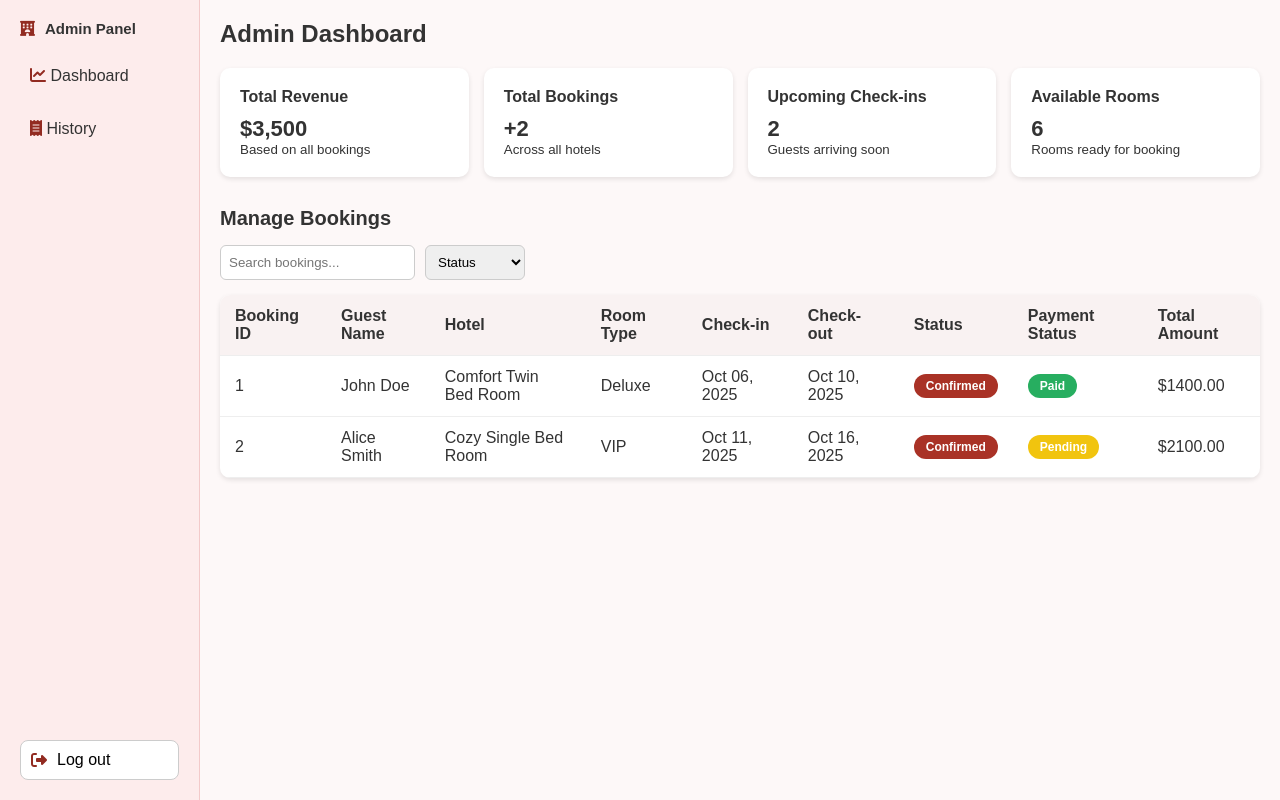
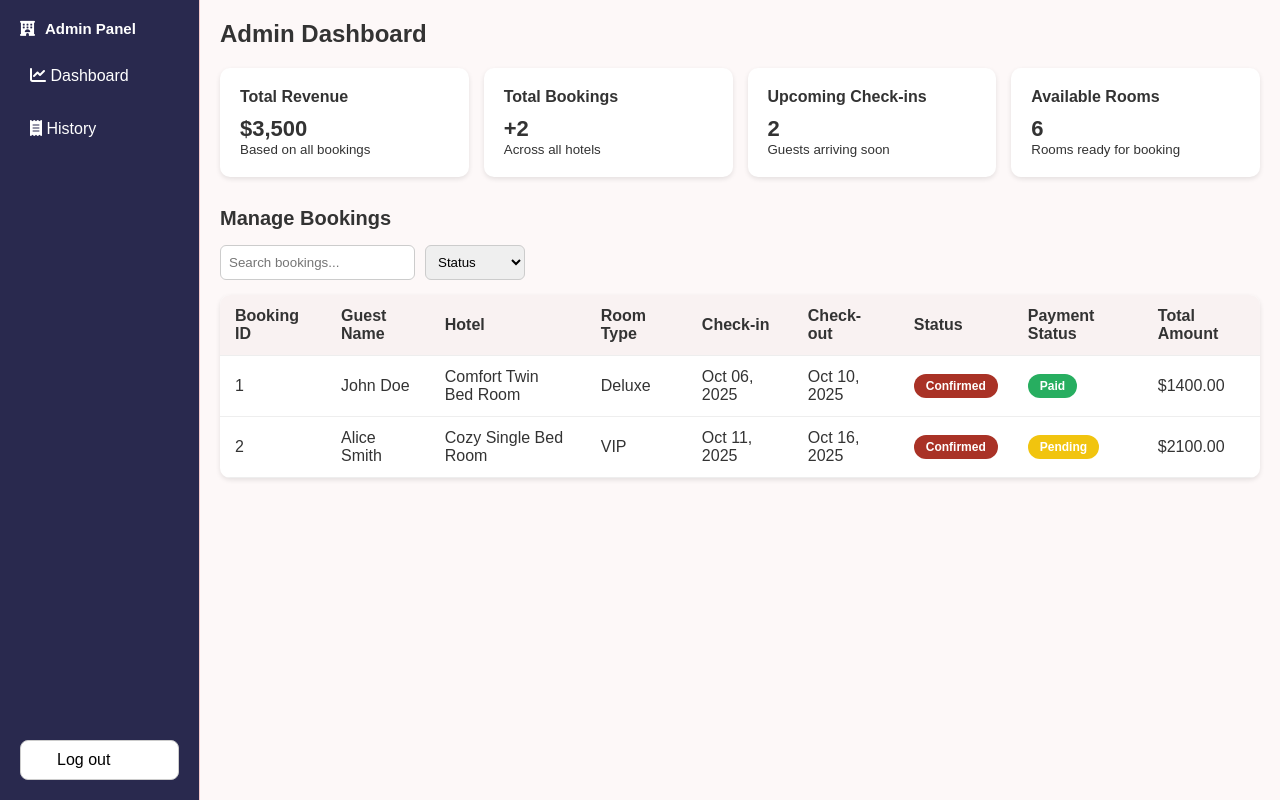
Before and after one commit to EijiDev/Hotel-Reservation-System, a PHP site: page /app/Views/admin/dashboard.php in a window 1280 px wide. Run offline with PHP 8.4, Linux system fonts and the light colour scheme.

Commit message:
fixed the color

```diff
--- a/app/Views/admin/dashboard.php
+++ b/app/Views/admin/dashboard.php
@@ -14,7 +14,7 @@
         </div>
         <div class="bottom">
             <a href="/Hotel_Reservation_System/app/public/index.php?controller=logout&action=index" class="logout">
-                <i class="fa-solid fa-right-from-bracket"></i> Log out
+                <i class="fa-solid fa-right-from-bracket" class="log-out"></i> Log out
             </a>
         </div>
     </div>
--- a/app/public/css/dashboard.style.css
+++ b/app/public/css/dashboard.style.css
@@ -14,7 +14,7 @@ body {
 /* Sidebar */
 .sidebar {
   width: 200px;
-  background: #fdecec;
+  background: #29294e;
   height: 100vh;
   padding: 20px;
   display: flex;
@@ -24,7 +24,7 @@ body {
 }
 
 i {
-  color: #922b21;
+  color: white;
 }
 
 .sidebar h2 {
@@ -33,6 +33,7 @@ i {
   gap: 10px;
   font-size: 15px;
   margin-bottom: 20px;
+  color: white;
 }
 
 .dashboard-bar {
@@ -47,6 +48,7 @@ i {
 
 .sidebar ul {
   list-style: none;
+  color: white;
 }
 
 .sidebar ul li {
```
